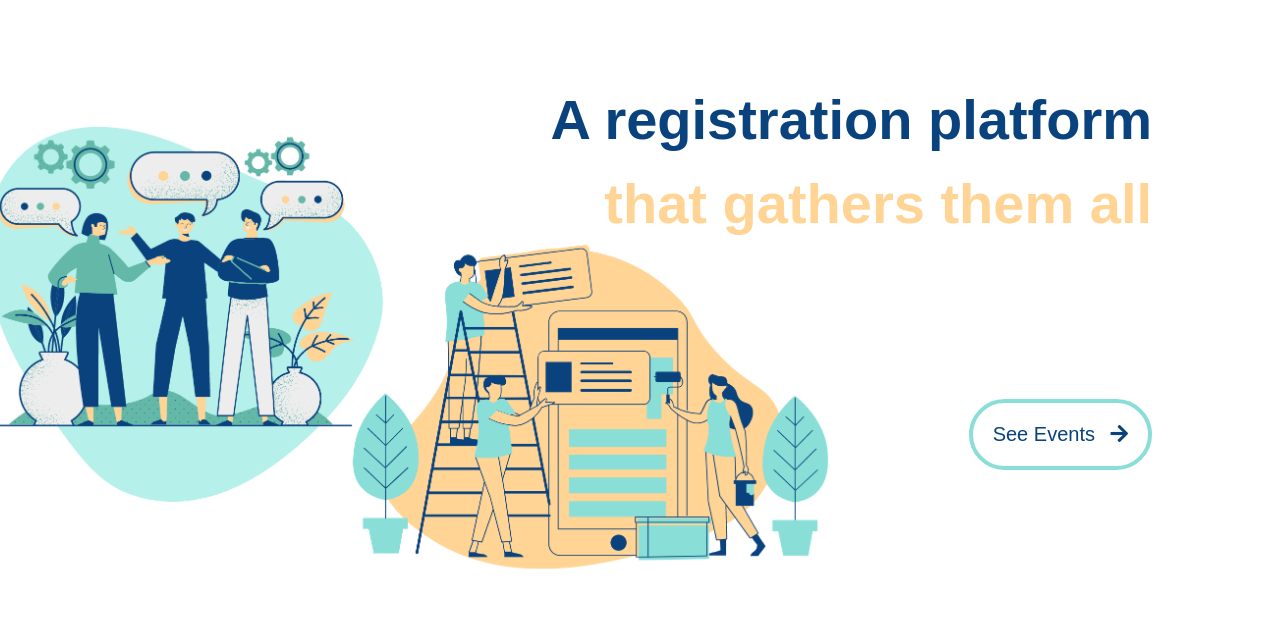
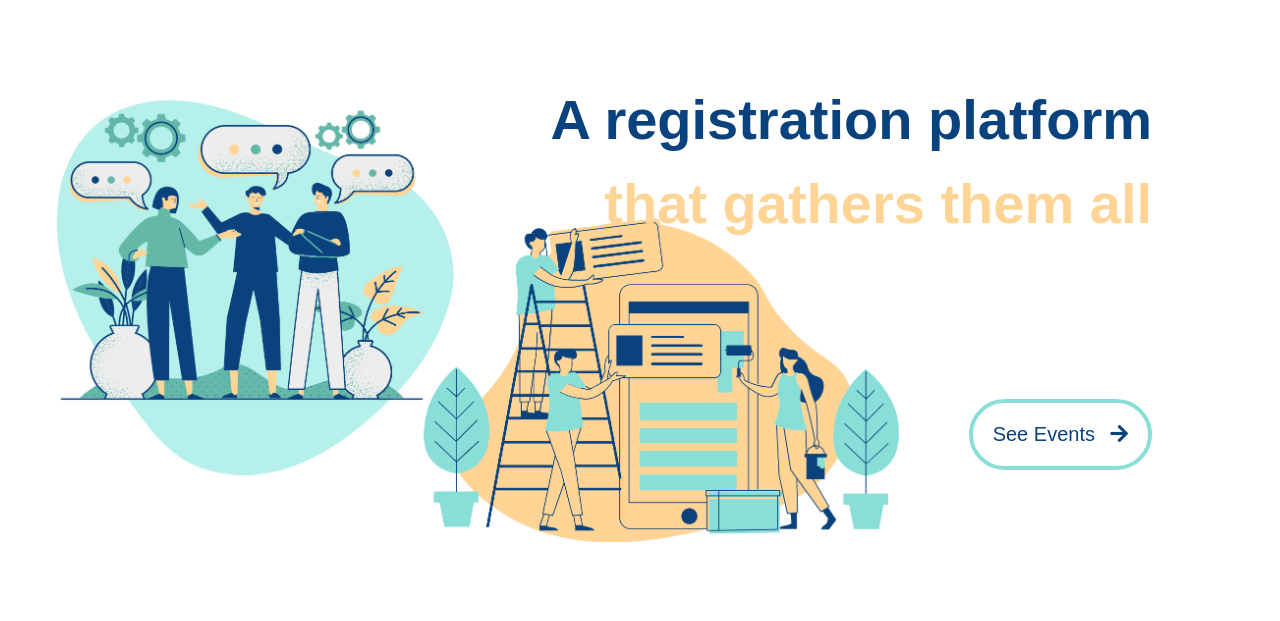
Before and after one commit to joamats/feup-InformationSystems, a PHP site: page / in a window 1280 px wide. Shown: the part 81-702 px from the top of the page. Run offline with PHP 8.4, Linux system fonts and the light colour scheme; data comes from the database, SQL or seed files in the repository.

Commit message:
Design fixes

```diff
--- a/css/style_index.css
+++ b/css/style_index.css
@@ -3,7 +3,7 @@
 #titleIndex img {
     width: 70%;
     float: left;
-    transform: translate(-3%,15%);
+    transform: translate(5%,10%);
 }
 
 #topText {
--- a/dashboard_event.php
+++ b/dashboard_event.php
@@ -10,7 +10,6 @@ else {
 
 ?>
 <!DOCTYPE html>
-
 
 <h1>Web Summit 2020</h1>
 <h2>Participants</h2>
```
